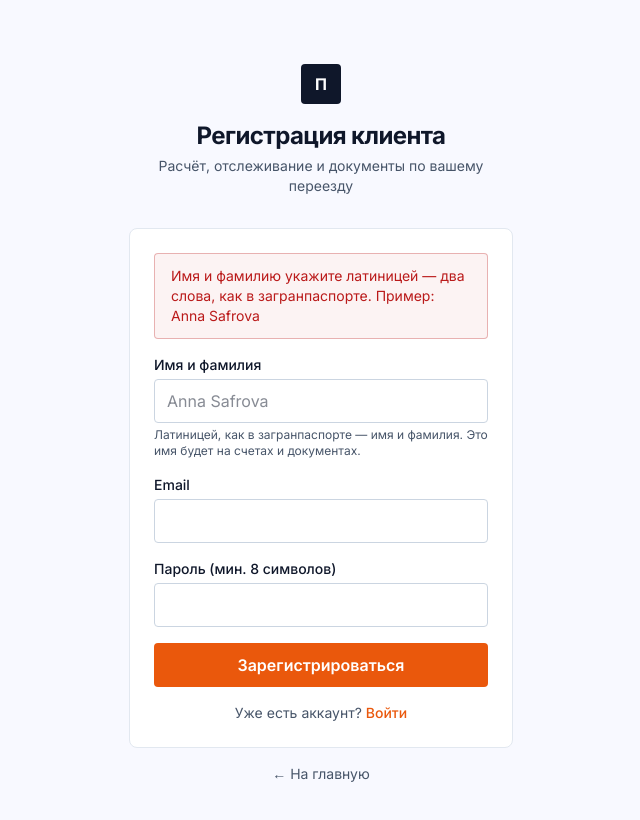
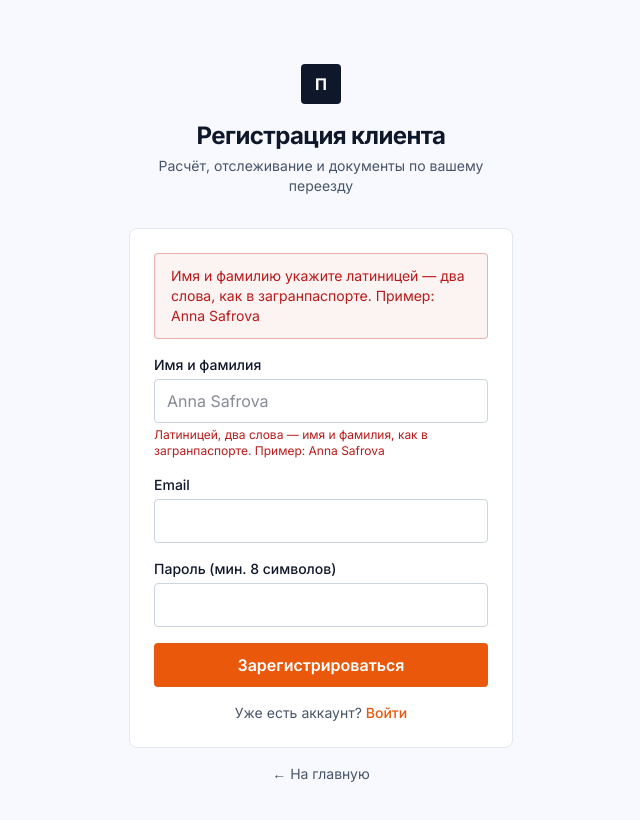
Before and after one commit to Tor2024/Umzug, a Next.js app: page /register in a window 1280 px wide. Both pictures are taken after typing "Sample", "name@example.com", "Sample123" into the empty fields and a click on the button "Зарегистрироваться". Shown: the top 820 px of the page, without its empty margins (319-959 px from the left). Built offline with nearby package versions, Linux system fonts and the light colour scheme.

Commit message:
fix: replace invalid HTML pattern with live Latin-name hint (pattern/v-flag incompatibility)

```diff
--- a/src/app/register/register-form.tsx
+++ b/src/app/register/register-form.tsx
@@ -4,10 +4,12 @@
 
 import { useState, useTransition } from "react";
 import { registerAction, type RegisterResult } from "@/lib/auth-actions";
+import { isValidLatinName } from "@/lib/validate";
 
 export function RegisterForm() {
   const [result, setResult] = useState<RegisterResult | null>(null);
   const [pending, startTransition] = useTransition();
+  const [nameHint, setNameHint] = useState(false);
 
   if (result?.ok && result.emailSent) {
     return (
@@ -63,12 +65,20 @@ export function RegisterForm() {
           autoComplete="name"
           className="input-base"
           placeholder="Anna Safrova"
-          pattern="[A-Za-z][A-Za-z'.-]*( [A-Za-z][A-Za-z'.-]*)+"
-          title="Латиницей, два слова (имя и фамилия), как в загранпаспорте"
+          onChange={(e) => {
+            // Мягкая живая подсказка: подсвечиваем, пока имя не станет латиницей (2 слова)
+            setNameHint(e.target.value.length > 0 && !isValidLatinName(e.target.value.trim()));
+          }}
         />
-        <p className="mt-1 text-xs text-muted">
-          Латиницей, как в загранпаспорте — имя и фамилия. Это имя будет на счетах и документах.
-        </p>
+        {nameHint ? (
+          <p className="mt-1 text-xs text-danger">
+            Латиницей, два слова — имя и фамилия, как в загранпаспорте. Пример: Anna Safrova
+          </p>
+        ) : (
+          <p className="mt-1 text-xs text-muted">
+            Латиницей, как в загранпаспорте — имя и фамилия. Это имя будет на счетах и документах.
+          </p>
+        )}
       </div>
       <div>
         <label htmlFor="email" className="block text-sm font-medium mb-1">Email</label>
```
